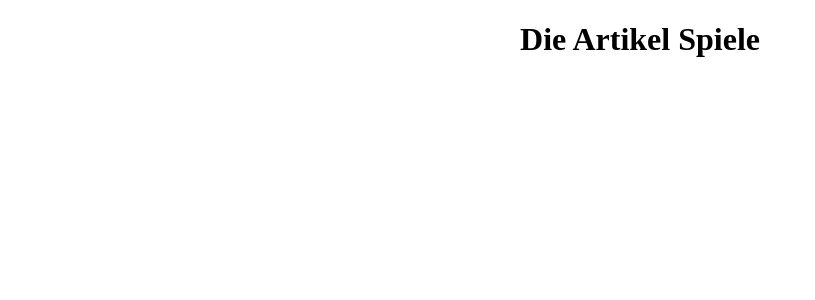
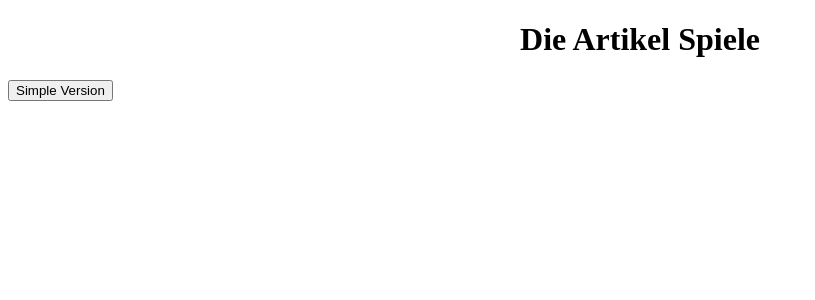
Before and after one commit to e-developper/nom-akk-dat-game, a React app: page / in a window 1280 px wide. Before the commit this address had no page. Shown: the top 300 px of the page, without its empty margins (0-815 px from the left). Built offline with nearby package versions, Linux system fonts and the light colour scheme; the HTML template or start-up script is replaced by a standard one.

Commit message:
feat: add route

```diff
--- a/src/App.tsx
+++ b/src/App.tsx
@@ -1,6 +1,7 @@
 import { BrowserRouter, Route, Routes } from 'react-router';
 import { useState } from 'react';
 import SimpleGame from './page/simpleGame';
+import Home from './page/home';
 
 import './App.css'
 
@@ -16,9 +17,8 @@ const App = () => {
         <h1 className="title">Die Artikel Spiele</h1>
         <div className="container">
           <Routes>
+            <Route path="/" element={<Home />} />
             <Route path="/simple" element={<SimpleGame />} />
-          </Routes>
-          <Routes>
             <Route path="/complete" element={<span>complete</span>} />
           </Routes>
           <div>
--- /dev/null
+++ b/src/page/home.tsx
@@ -0,0 +1,13 @@
+import { useNavigate } from 'react-router'
+
+const Home = () => {
+  const navigate = useNavigate()
+
+  return (
+    <div>
+      <button onClick={() => navigate('/simple')}>Simple Version</button>
+    </div>
+  )
+}
+
+export default Home
```
